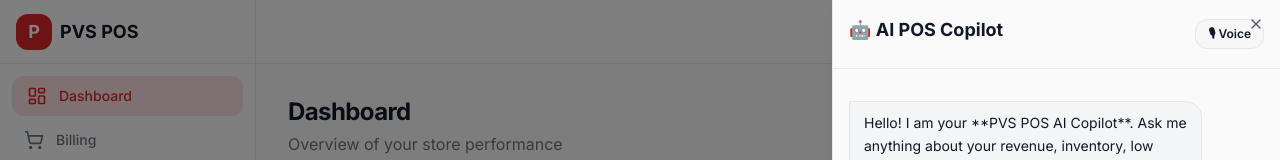
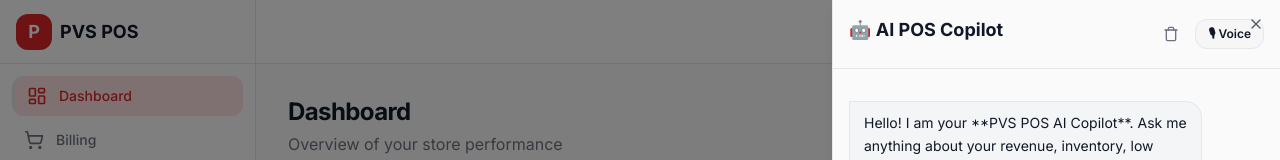
Before and after one commit to growxlabstech/pvspos, a Next.js app: page / in a window 1280 px wide. Both pictures are taken after a click on the button "Open AI Copilot". Shown: the top 160 px of the page. Built offline with nearby package versions, Linux system fonts and the light colour scheme; no server answers.

Commit message:
feat: persist copilot chat history using localStorage and add manual clear chat button to drawer

```diff
--- a/src/components/layout/ai-copilot-drawer.tsx
+++ b/src/components/layout/ai-copilot-drawer.tsx
@@ -11,8 +11,9 @@ import {
 } from '@/components/ui/sheet';
 import { Button } from '@/components/ui/button';
 import { Input } from '@/components/ui/input';
-import { Loader2Icon } from '@/components/icons';
+import { Loader2Icon, TrashIcon } from '@/components/icons';
 import { VoiceController } from './voice-controller';
+import { toast } from 'sonner';
 
 interface Message {
   id: string;
@@ -35,9 +36,39 @@ export function AiCopilotDrawer() {
 
   const chatEndRef = useRef<HTMLDivElement>(null);
 
+  // Load messages from localStorage on mount
+  useEffect(() => {
+    const stored = localStorage.getItem('copilot_messages');
+    if (stored) {
+      try {
+        setMessages(JSON.parse(stored));
+      } catch (e) {
+        console.error('Failed to parse stored copilot messages:', e);
+      }
+    }
+  }, []);
+
+  // Save messages to localStorage whenever they change
+  useEffect(() => {
+    if (messages.length > 0) {
+      localStorage.setItem('copilot_messages', JSON.stringify(messages));
+    }
+  }, [messages]);
+
   useEffect(() => {
     chatEndRef.current?.scrollIntoView({ behavior: 'smooth' });
   }, [messages, isLoading]);
+
+  const handleClearChat = () => {
+    const defaultMsg: Message = {
+      id: '1',
+      sender: 'assistant',
+      text: 'Hello! I am your **PVS POS AI Copilot**. Ask me anything about your revenue, inventory, low stock items, or system commands!',
+    };
+    setMessages([defaultMsg]);
+    localStorage.setItem('copilot_messages', JSON.stringify([defaultMsg]));
+    toast.success('Chat history cleared');
+  };
 
   const handleSend = async () => {
     if (!input.trim() || isLoading) return;
@@ -100,7 +131,18 @@ export function AiCopilotDrawer() {
           <SheetTitle className="flex items-center gap-2 text-lg font-bold">
             <span>🤖 AI POS Copilot</span>
           </SheetTitle>
-          <VoiceController />
+          <div className="flex items-center gap-2">
+            <Button
+              variant="ghost"
+              size="icon"
+              onClick={handleClearChat}
+              title="Clear chat history"
+              className="text-muted-foreground hover:text-destructive h-8 w-8 rounded-lg cursor-pointer"
+            >
+              <TrashIcon size={16} />
+            </Button>
+            <VoiceController />
+          </div>
         </SheetHeader>
 
         {/* Chat History */}
```
